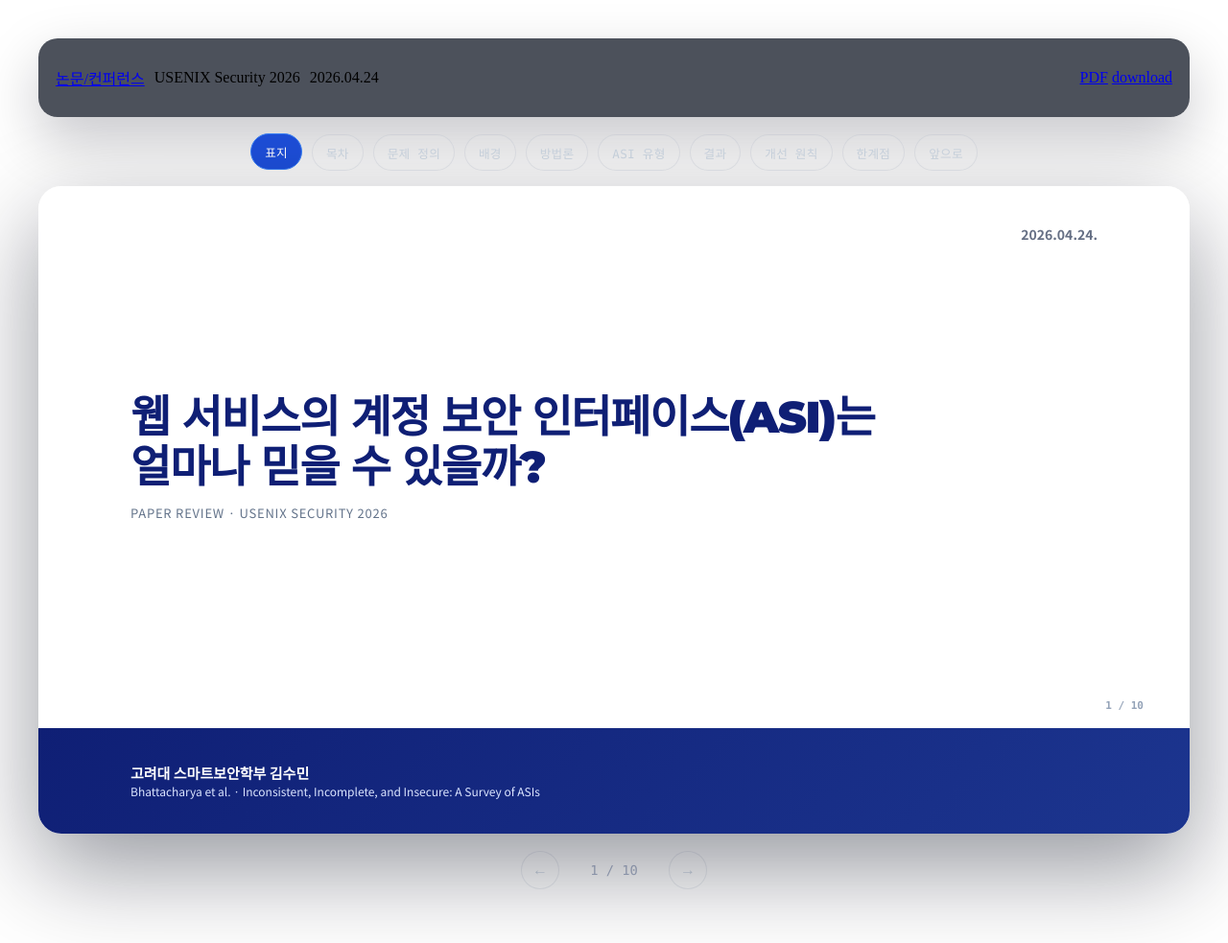
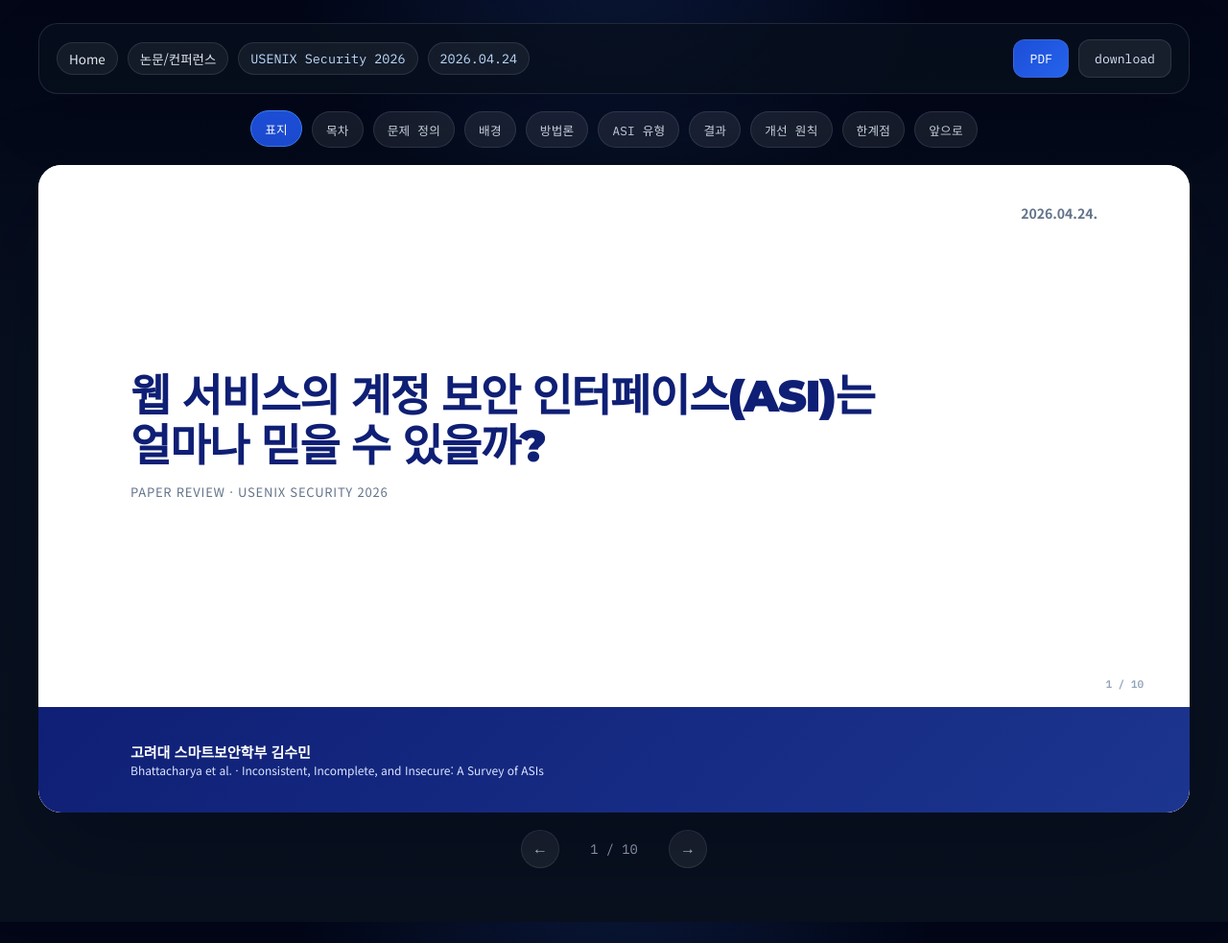
Before and after one commit to katarinabluu-gosegulover/Hercent.github.io, a Jekyll site: the page posts/thesis-review-mission.html, which Jekyll copies as it is, in a window 1280 px wide. Shown: the whole page at 96% size. Built offline with Jekyll 4.4.1, drawn with Linux system fonts in a browser that asks for light colours.

Commit message:
Make thesis review page standalone HTML

```diff
--- a/posts/thesis-review-mission.html
+++ b/posts/thesis-review-mission.html
@@ -1,66 +1,143 @@
----
-layout: default
-title: "Thesis Review about ASI (Account Security Interface) Design Error"
-page_description: Thesis's Source - Inconsistent, Incomplete, and Insecure: A Survey of ASIs at USENIX Security 2026
-category_key: papers-conferences
-summary: writer - Arkaprabha Bhattacharya, Alaa Daffalla, Kevin Lee, Rosanna Bellini, Nicola Dell, Thomas Ristenpart
-lead: writer - Arkaprabha Bhattacharya, Alaa Daffalla, Kevin Lee, Rosanna Bellini, Nicola Dell, Thomas Ristenpart
-featured: false
-date: 2026-04-24
----
+<!DOCTYPE html>
+<html lang="ko">
+<head>
+<meta charset="UTF-8">
+<meta name="viewport" content="width=device-width, initial-scale=1.0">
+<title>Thesis Review about ASI (Account Security Interface) Design Error</title>
+<meta name="description" content="Inconsistent, Incomplete, and Insecure: A Survey of ASIs at USENIX Security 2026">
+<link rel="preconnect" href="https://fonts.googleapis.com">
+<link rel="preconnect" href="https://fonts.gstatic.com" crossorigin>
+<link href="https://fonts.googleapis.com/css2?family=IBM+Plex+Mono:wght@400;500;600&family=Montserrat:wght@700;800;900&family=Noto+Sans+KR:wght@400;500;700;900&display=swap" rel="stylesheet">
 <style>
-@import url("https://fonts.googleapis.com/css2?family=Montserrat:wght@700;800;900&family=Noto+Sans+KR:wght@400;500;700;900&display=swap");
+  :root {
+    --bg: #09111f;
+    --bg-soft: #0f172a;
+    --line: rgba(148, 163, 184, 0.18);
+    --card: rgba(8, 15, 29, 0.74);
+    --white: #ffffff;
+    --navy: #0f1f75;
+    --navy-strong: #1d4ed8;
+    --navy-light: #dbe5ff;
+    --gray: #f8fafc;
+    --text: #182033;
+    --muted: #94a3b8;
+    --red: #c62828;
+  }
 
-.review-deck-page {
-  width: min(1200px, calc(100% - 32px));
-  margin: 40px auto 56px;
+  * {
+    box-sizing: border-box;
+    margin: 0;
+    padding: 0;
+  }
+
+  body {
+    min-height: 100vh;
+    font-family: "Noto Sans KR", sans-serif;
+    background:
+      radial-gradient(circle at 50% -10%, rgba(59, 130, 246, 0.16), transparent 28%),
+      linear-gradient(180deg, #020617, #081120 40%, #09111f 100%);
+    color: #e2e8f0;
+    padding: 24px 16px 56px;
+  }
+
+  .review-page {
+    width: min(1200px, 100%);
+    margin: 0 auto;
     display: grid;
     gap: 18px;
   }
 
-.review-deck-topbar {
+  .review-topbar {
     display: flex;
     flex-wrap: wrap;
     align-items: center;
     justify-content: space-between;
     gap: 14px;
     padding: 16px 18px;
-  border: 1px solid var(--border);
+    border: 1px solid var(--line);
     border-radius: 20px;
-  background: rgba(8, 15, 29, 0.72);
+    background: var(--card);
     box-shadow: 0 24px 60px rgba(2, 6, 23, 0.22);
   }
 
-.review-deck-meta {
+  .review-meta {
     display: flex;
     flex-wrap: wrap;
     align-items: center;
     gap: 10px;
   }
 
-.review-deck-app {
-  font-family: "Noto Sans KR", sans-serif;
-  color: #182033;
+  .badge,
+  .meta-pill {
+    display: inline-flex;
+    align-items: center;
+    min-height: 34px;
+    padding: 0 12px;
+    border-radius: 999px;
+    border: 1px solid var(--line);
+    background: rgba(255, 255, 255, 0.06);
+    color: #e2e8f0;
+    text-decoration: none;
+    font-size: 0.84rem;
   }
 
-.review-deck-nav {
+  .meta-pill {
+    font-family: "IBM Plex Mono", Consolas, monospace;
+    color: #bfdbfe;
+  }
+
+  .review-actions {
+    display: flex;
+    flex-wrap: wrap;
+    gap: 10px;
+  }
+
+  .review-actions a {
+    display: inline-flex;
+    align-items: center;
+    justify-content: center;
+    min-height: 40px;
+    padding: 0 16px;
+    border-radius: 12px;
+    text-decoration: none;
+    font-family: "IBM Plex Mono", Consolas, monospace;
+    font-size: 0.82rem;
+    border: 1px solid var(--line);
+    transition: transform 180ms ease, background-color 180ms ease, border-color 180ms ease;
+  }
+
+  .action-primary {
+    background: linear-gradient(135deg, #1d4ed8, #2563eb);
+    color: #fff;
+    border-color: rgba(96, 165, 250, 0.42);
+  }
+
+  .action-secondary {
+    background: rgba(255, 255, 255, 0.08);
+    color: #dbeafe;
+  }
+
+  .review-actions a:hover {
+    transform: translateY(-1px);
+  }
+
+  .review-nav {
     display: flex;
     flex-wrap: wrap;
     justify-content: center;
     gap: 10px;
-  margin-bottom: 16px;
   }
 
-.review-deck-nav button,
-.review-deck-controls button {
-  border: 1px solid rgba(148, 163, 184, 0.18);
+  .review-nav button,
+  .review-controls button {
+    border: 1px solid var(--line);
     background: rgba(255, 255, 255, 0.08);
     color: #cbd5e1;
     cursor: pointer;
     transition: transform 180ms ease, background-color 180ms ease, border-color 180ms ease, color 180ms ease;
   }
 
-.review-deck-nav button {
+  .review-nav button {
     min-height: 38px;
     padding: 0 14px;
     border-radius: 999px;
@@ -69,15 +146,16 @@ date: 2026-04-24
     letter-spacing: 0.02em;
   }
 
-.review-deck-nav button:hover,
-.review-deck-nav button.is-active {
+  .review-nav button:hover,
+  .review-nav button.is-active,
+  .review-controls button:hover {
     background: #1d4ed8;
     border-color: #3b82f6;
     color: #fff;
     transform: translateY(-1px);
   }
 
-.review-deck-frame {
+  .slide-frame {
     width: 100%;
     aspect-ratio: 16 / 9;
     position: relative;
@@ -87,23 +165,22 @@ date: 2026-04-24
     background: #ffffff;
   }
 
-.review-deck-slides {
+  .slide-host {
     width: 100%;
     height: 100%;
   }
 
-.review-deck-controls {
+  .review-controls {
     display: flex;
     align-items: center;
     justify-content: center;
     gap: 20px;
-  margin-top: 18px;
     color: #aab4ca;
     font-size: 0.86rem;
     font-family: "IBM Plex Mono", Consolas, monospace;
   }
 
-.review-deck-controls button {
+  .review-controls button {
     width: 40px;
     height: 40px;
     border-radius: 999px;
@@ -113,18 +190,12 @@ date: 2026-04-24
     justify-content: center;
   }
 
-.review-deck-controls button:hover {
-  background: #1d4ed8;
-  border-color: #3b82f6;
-  color: #fff;
-}
-
-.review-deck-counter {
+  .review-counter {
     min-width: 74px;
     text-align: center;
   }
 
-.review-deck-app .slide {
+  .slide {
     display: none;
     width: 100%;
     height: 100%;
@@ -132,16 +203,16 @@ date: 2026-04-24
     inset: 0;
   }
 
-.review-deck-app .slide.is-active {
+  .slide.is-active {
     display: flex;
   }
 
-.review-deck-app .slide-cover {
-  background: #ffffff;
+  .slide-cover {
+    background: var(--white);
     flex-direction: column;
   }
 
-.review-deck-app .cover-top {
+  .cover-top {
     flex: 1;
     display: flex;
     flex-direction: column;
@@ -151,32 +222,31 @@ date: 2026-04-24
     position: relative;
   }
 
-.review-deck-app .date {
+  .date {
     position: absolute;
     top: 7%;
     right: 8%;
     font-size: clamp(10px, 1.2vw, 14px);
-  color: #667085;
+    color: #64748b;
     font-weight: 700;
   }
 
-.review-deck-app .cover-title,
-.review-deck-app .toc-title,
-.review-deck-app .divider-title,
-.review-deck-app .content-header h2 {
-  font-family: "Montserrat", "IBM Plex Sans KR", sans-serif;
+  .cover-title,
+  .toc-title,
+  .content-header h2 {
+    font-family: "Montserrat", "Noto Sans KR", sans-serif;
     letter-spacing: -0.03em;
   }
 
-.review-deck-app .cover-title {
+  .cover-title {
     max-width: 82%;
     font-weight: 900;
     font-size: clamp(24px, 3.6vw, 46px);
     line-height: 1.14;
-  color: #0f1f75;
+    color: var(--navy);
   }
 
-.review-deck-app .cover-sub {
+  .cover-sub {
     margin-top: 12px;
     font-size: clamp(10px, 1.08vw, 13px);
     color: #64748b;
@@ -184,7 +254,7 @@ date: 2026-04-24
     text-transform: uppercase;
   }
 
-.review-deck-app .cover-bottom {
+  .cover-bottom {
     background: linear-gradient(135deg, #0f1f75, #1c358f);
     padding: 3% 8%;
     display: flex;
@@ -192,24 +262,23 @@ date: 2026-04-24
     justify-content: space-between;
   }
 
-.review-deck-app .author {
-  color: #ffffff;
+  .author {
+    color: #fff;
     font-weight: 700;
     font-size: clamp(10px, 1.25vw, 15px);
   }
 
-.review-deck-app .conf {
-  color: #dbe5ff;
+  .conf {
+    color: var(--navy-light);
     font-size: clamp(9px, 1vw, 12px);
   }
 
-.review-deck-app .slide-toc {
+  .slide-toc {
     background: #ffffff;
     flex-direction: row;
   }
 
-.review-deck-app .toc-left,
-.review-deck-app .divider-left {
+  .toc-left {
     width: 38%;
     display: flex;
     flex-direction: column;
@@ -217,8 +286,7 @@ date: 2026-04-24
     padding: 8%;
   }
 
-.review-deck-app .toc-label,
-.review-deck-app .divider-label {
+  .toc-label {
     font-family: "IBM Plex Mono", Consolas, monospace;
     font-size: clamp(8px, 1vw, 11px);
     color: #94a3b8;
@@ -227,14 +295,14 @@ date: 2026-04-24
     margin-bottom: 8px;
   }
 
-.review-deck-app .toc-title {
+  .toc-title {
     font-weight: 900;
     font-size: clamp(18px, 2.8vw, 36px);
-  color: #0f1f75;
+    color: var(--navy);
     line-height: 1.08;
   }
 
-.review-deck-app .toc-right {
+  .toc-right {
     flex: 1;
     display: flex;
     flex-direction: column;
@@ -243,41 +311,41 @@ date: 2026-04-24
     gap: 3%;
   }
 
-.review-deck-app .toc-item {
+  .toc-item {
     display: flex;
     align-items: center;
     gap: 14px;
     font-weight: 700;
     font-size: clamp(11px, 1.45vw, 18px);
-  color: #0f1f75;
+    color: var(--navy);
   }
 
-.review-deck-app .toc-bar {
+  .toc-bar {
     width: 4px;
     height: clamp(16px, 2vw, 24px);
-  background: #0f1f75;
+    background: var(--navy);
     border-radius: 999px;
     flex-shrink: 0;
   }
 
-.review-deck-app .slide-content,
-.review-deck-app .slide-table {
+  .slide-content,
+  .slide-table {
     background: #ffffff;
     flex-direction: column;
   }
 
-.review-deck-app .content-header {
+  .content-header {
     padding: 4.5% 8% 3%;
-  border-bottom: 3px solid #0f1f75;
+    border-bottom: 3px solid var(--navy);
   }
 
-.review-deck-app .content-header h2 {
+  .content-header h2 {
     font-weight: 900;
     font-size: clamp(14px, 2.2vw, 28px);
-  color: #0f1f75;
+    color: var(--navy);
   }
 
-.review-deck-app .content-body {
+  .content-body {
     flex: 1;
     padding: 3% 8%;
     overflow: hidden;
@@ -287,98 +355,98 @@ date: 2026-04-24
     gap: 2%;
   }
 
-.review-deck-app .bullet {
+  .bullet {
     display: flex;
     align-items: flex-start;
     gap: 10px;
     font-size: clamp(9px, 1.2vw, 14px);
-  color: #1f2937;
+    color: var(--text);
     line-height: 1.52;
   }
 
-.review-deck-app .bullet-dot {
+  .bullet-dot {
     width: 6px;
     height: 6px;
     border-radius: 50%;
-  background: #0f1f75;
+    background: var(--navy);
     margin-top: 0.5em;
     flex-shrink: 0;
   }
 
-.review-deck-app .bullet.sub {
+  .bullet.sub {
     padding-left: 22px;
     font-size: clamp(8px, 1.05vw, 12px);
     color: #475569;
   }
 
-.review-deck-app .bullet.sub .bullet-dot {
+  .bullet.sub .bullet-dot {
     width: 5px;
     height: 5px;
     background: #94a3b8;
   }
 
-.review-deck-app .bullet.red span,
-.review-deck-app .highlight {
-  color: #c62828;
+  .bullet.red span,
+  .highlight {
+    color: var(--red);
     font-weight: 700;
   }
 
-.review-deck-app .navy {
-  color: #0f1f75;
+  .navy {
+    color: var(--navy);
     font-weight: 700;
   }
 
-.review-deck-app .two-col {
+  .two-col {
     display: flex;
     gap: 4%;
     flex: 1;
   }
 
-.review-deck-app .col {
+  .col {
     flex: 1;
     display: flex;
     flex-direction: column;
     gap: 2%;
   }
 
-.review-deck-app .col-label {
-  font-family: "Montserrat", "IBM Plex Sans KR", sans-serif;
+  .col-label {
+    font-family: "Montserrat", "Noto Sans KR", sans-serif;
     font-weight: 700;
     font-size: clamp(9px, 1.1vw, 13px);
-  color: #0f1f75;
-  border-bottom: 2px solid #0f1f75;
+    color: var(--navy);
+    border-bottom: 2px solid var(--navy);
     padding-bottom: 4px;
     margin-bottom: 4px;
   }
 
-.review-deck-app table {
+  table {
     width: 100%;
     border-collapse: collapse;
     font-size: clamp(7px, 0.9vw, 11px);
   }
 
-.review-deck-app th {
-  background: #0f1f75;
+  th {
+    background: var(--navy);
     color: #fff;
     padding: 5px 8px;
     text-align: left;
     font-weight: 700;
   }
 
-.review-deck-app td {
+  td {
     padding: 4px 8px;
     border-bottom: 1px solid #e2e8f0;
-  color: #1f2937;
+    color: var(--text);
     vertical-align: top;
   }
 
-.review-deck-app tr:nth-child(even) td {
-  background: #f8fafc;
+  tr:nth-child(even) td {
+    background: var(--gray);
   }
 
-.review-deck-app .tag {
+  .tag {
     display: inline-block;
-  background: #0f1f75;
+    background: var(--navy);
     color: #fff;
     font-size: clamp(6px, 0.8vw, 9px);
     padding: 1px 6px;
@@ -386,13 +454,13 @@ date: 2026-04-24
     font-weight: 700;
   }
 
-.review-deck-app .stat-row {
+  .stat-row {
     display: flex;
     gap: 3%;
     margin: 2% 0;
   }
 
-.review-deck-app .stat-box {
+  .stat-box {
     flex: 1;
     background: linear-gradient(135deg, #0f1f75, #1e40af);
     border-radius: 10px;
@@ -405,29 +473,29 @@ date: 2026-04-24
     gap: 4px;
   }
 
-.review-deck-app .stat-num {
-  font-family: "Montserrat", "IBM Plex Sans KR", sans-serif;
+  .stat-num {
+    font-family: "Montserrat", "Noto Sans KR", sans-serif;
     font-weight: 900;
     font-size: clamp(18px, 3vw, 40px);
     color: #fff;
   }
 
-.review-deck-app .stat-desc {
+  .stat-desc {
     font-size: clamp(7px, 0.9vw, 11px);
-  color: #dbe5ff;
+    color: var(--navy-light);
     line-height: 1.34;
   }
 
-.review-deck-app .principles {
+  .principles {
     display: grid;
     grid-template-columns: repeat(3, 1fr);
     gap: 2%;
     flex: 1;
   }
 
-.review-deck-app .p-card {
-  background: #f8fafc;
-  border-left: 4px solid #0f1f75;
+  .p-card {
+    background: var(--gray);
+    border-left: 4px solid var(--navy);
     border-radius: 8px;
     padding: 4% 5%;
     display: flex;
@@ -435,26 +503,26 @@ date: 2026-04-24
     gap: 4px;
   }
 
-.review-deck-app .p-num {
-  font-family: "Montserrat", "IBM Plex Sans KR", sans-serif;
+  .p-num {
+    font-family: "Montserrat", "Noto Sans KR", sans-serif;
     font-weight: 900;
     font-size: clamp(10px, 1.4vw, 16px);
-  color: #0f1f75;
+    color: var(--navy);
   }
 
-.review-deck-app .p-title {
+  .p-title {
     font-weight: 700;
     font-size: clamp(8px, 1vw, 12px);
-  color: #0f1f75;
+    color: var(--navy);
   }
 
-.review-deck-app .p-desc {
+  .p-desc {
     font-size: clamp(7px, 0.85vw, 10px);
     color: #475569;
     line-height: 1.4;
   }
 
-.review-deck-app .slide-num-badge {
+  .slide-num-badge {
     position: absolute;
     right: 4%;
     bottom: 3%;
@@ -465,116 +533,104 @@ date: 2026-04-24
   }
 
   @media (max-width: 980px) {
-  .review-deck-page {
-    width: min(100%, calc(100% - 20px));
-    margin-top: 20px;
+    body {
+      padding: 16px 10px 40px;
     }
 
-  .review-deck-frame {
+    .slide-frame {
       aspect-ratio: auto;
       min-height: 74vh;
     }
 
-  .review-deck-app .slide.is-active {
+    .slide.is-active {
       position: relative;
       min-height: 74vh;
     }
 
-  .review-deck-app .slide-toc,
-  .review-deck-app .two-col,
-  .review-deck-app .stat-row {
+    .slide-toc,
+    .two-col,
+    .stat-row {
       flex-direction: column;
     }
 
-  .review-deck-app .toc-left,
-  .review-deck-app .divider-left {
+    .toc-left,
+    .toc-right,
+    .content-body,
+    .cover-top,
+    .cover-bottom {
+      padding: 24px;
+    }
+
+    .toc-left {
       width: 100%;
       padding-bottom: 0;
     }
 
-  .review-deck-app .toc-right,
-  .review-deck-app .content-body,
-  .review-deck-app .cover-top,
-  .review-deck-app .cover-bottom {
-    padding: 24px;
-  }
-
-  .review-deck-app .cover-title {
+    .cover-title {
       max-width: 100%;
     }
 
-  .review-deck-app .principles {
+    .principles {
       grid-template-columns: repeat(2, 1fr);
       gap: 10px;
     }
   }
 
   @media (max-width: 640px) {
-  .review-deck-topbar {
+    .review-topbar {
       padding: 14px;
     }
 
-  .review-deck-nav {
+    .review-nav {
       justify-content: flex-start;
       overflow-x: auto;
       padding-bottom: 4px;
     }
 
-  .review-deck-controls {
+    .review-controls {
       gap: 12px;
     }
 
-  .review-deck-app .principles {
+    .principles {
       grid-template-columns: 1fr;
     }
   }
 </style>
-
-<main class="review-deck-page">
-  <section class="review-deck-topbar panel">
-    <div class="review-deck-meta">
-      <a class="category-badge" href="{{ '/categories/papers-conferences.html' | relative_url }}">논문/컨퍼런스</a>
-      <span class="paper-review-venue">USENIX Security 2026</span>
-      <p class="post-meta">2026.04.24</p>
+</head>
+<body>
+  <main class="review-page">
+    <section class="review-topbar">
+      <div class="review-meta">
+        <a class="badge" href="/Hercent.github.io/">Home</a>
+        <a class="badge" href="/Hercent.github.io/categories/papers-conferences.html">논문/컨퍼런스</a>
+        <span class="meta-pill">USENIX Security 2026</span>
+        <span class="meta-pill">2026.04.24</span>
       </div>
-    <div class="article-actions" style="margin:0;">
-      <a class="button button-primary" href="{{ '/assets/docs/thesis-review-mission.pdf' | relative_url }}" target="_blank" rel="noreferrer">PDF</a>
-      <a class="button button-secondary" href="{{ '/assets/docs/thesis-review-mission.pdf' | relative_url }}" download="thesis-review-mission.pdf">download</a>
+      <div class="review-actions">
+        <a class="action-primary" href="/Hercent.github.io/assets/docs/thesis-review-mission.pdf" target="_blank" rel="noreferrer">PDF</a>
+        <a class="action-secondary" href="/Hercent.github.io/assets/docs/thesis-review-mission.pdf" download="thesis-review-mission.pdf">download</a>
       </div>
     </section>
 
-  <section class="review-deck-app" id="reviewDeckApp">
-    <div class="review-deck-nav" id="reviewDeckNav"></div>
-    <div class="review-deck-frame">
-      <div class="review-deck-slides" id="reviewDeckSlides"></div>
-    </div>
-    <div class="review-deck-controls">
-      <button type="button" id="reviewDeckPrev" aria-label="이전 슬라이드">&#8592;</button>
-      <span class="review-deck-counter" id="reviewDeckCounter">1 / 10</span>
-      <button type="button" id="reviewDeckNext" aria-label="다음 슬라이드">&#8594;</button>
-    </div>
+    <section class="review-nav" id="reviewNav"></section>
+
+    <section class="slide-frame">
+      <div class="slide-host" id="slideHost"></div>
+    </section>
+
+    <section class="review-controls">
+      <button type="button" id="prevSlide" aria-label="이전 슬라이드">&#8592;</button>
+      <span class="review-counter" id="slideCounter">1 / 10</span>
+      <button type="button" id="nextSlide" aria-label="다음 슬라이드">&#8594;</button>
     </section>
   </main>
 
   <script>
-(() => {
-  const app = document.getElementById("reviewDeckApp");
-
-  if (!app) {
-    return;
-  }
-
-  const slidesHost = document.getElementById("reviewDeckSlides");
-  const navHost = document.getElementById("reviewDeckNav");
-  const counter = document.getElementById("reviewDeckCounter");
-  const prev = document.getElementById("reviewDeckPrev");
-  const next = document.getElementById("reviewDeckNext");
-
     const slides = [
       {
         label: "표지",
         html: `
-      <div class="slide slide-cover is-active" id="review-slide-0">
+        <div class="slide slide-cover is-active" id="slide-0">
           <div class="cover-top">
             <span class="date">2026.04.24.</span>
             <div class="cover-title">웹 서비스의 계정 보안 인터페이스(ASI)는<br>얼마나 믿을 수 있을까?</div>
@@ -592,7 +648,7 @@ date: 2026-04-24
       {
         label: "목차",
         html: `
-      <div class="slide slide-toc" id="review-slide-1">
+        <div class="slide slide-toc" id="slide-1">
           <div class="toc-left">
             <div class="toc-label">Table of Contents</div>
             <div class="toc-title">목차</div>
@@ -612,7 +668,7 @@ date: 2026-04-24
       {
         label: "문제 정의",
         html: `
-      <div class="slide slide-content" id="review-slide-2">
+        <div class="slide slide-content" id="slide-2">
           <div class="content-header"><h2>논문 선정 이유 &amp; 문제 정의</h2></div>
           <div class="content-body">
             <div class="bullet"><div class="bullet-dot"></div><span><span class="navy">왜 이 논문인가?</span> 구글·페이스북 계정의 "최근 로그인 기기" 메뉴 — 실제로 얼마나 믿을 수 있는가? 직접 경험한 의문에서 출발</span></div>
@@ -627,7 +683,7 @@ date: 2026-04-24
       {
         label: "배경",
         html: `
-      <div class="slide slide-content" id="review-slide-3">
+        <div class="slide slide-content" id="slide-3">
           <div class="content-header"><h2>배경 &amp; 기존 연구의 한계</h2></div>
           <div class="content-body">
             <div class="bullet"><div class="bullet-dot"></div><span><span class="navy">Daffalla et al. (2023)</span>이 선행 연구로 Google, Apple, Facebook, WhatsApp 4개 서비스 분석 → 범위 협소, 일반화 불가</span></div>
@@ -641,7 +697,7 @@ date: 2026-04-24
       {
         label: "방법론",
         html: `
-      <div class="slide slide-content" id="review-slide-4">
+        <div class="slide slide-content" id="slide-4">
           <div class="content-header"><h2>핵심 아이디어 &amp; 방법론</h2></div>
           <div class="content-body">
             <div class="bullet"><div class="bullet-dot"></div><span><span class="navy">100개 인기 서비스</span>(TRANCO 기준)를 직접 손으로 조사 — 역대 최대 규모 ASI 실측 연구</span></div>
@@ -658,7 +714,7 @@ date: 2026-04-24
       {
         label: "ASI 유형",
         html: `
-      <div class="slide slide-table" id="review-slide-5">
+        <div class="slide slide-table" id="slide-5">
           <div class="content-header"><h2>ASI 유형론 (Typology) — 7가지 분류</h2></div>
           <div class="content-body">
             <table>
@@ -688,7 +744,7 @@ date: 2026-04-24
       {
         label: "결과",
         html: `
-      <div class="slide slide-content" id="review-slide-6">
+        <div class="slide slide-content" id="slide-6">
           <div class="content-header"><h2>실험 결과 &amp; 스푸핑 취약성</h2></div>
           <div class="content-body">
             <div class="stat-row">
@@ -716,7 +772,7 @@ date: 2026-04-24
       {
         label: "개선 원칙",
         html: `
-      <div class="slide slide-content" id="review-slide-7">
+        <div class="slide slide-content" id="slide-7">
           <div class="content-header"><h2>ASI 개선을 위한 6가지 원칙 — 단 하나도 충족한 서비스 없음</h2></div>
           <div class="content-body">
             <div class="principles">
@@ -758,7 +814,7 @@ date: 2026-04-24
       {
         label: "한계점",
         html: `
-      <div class="slide slide-content" id="review-slide-8">
+        <div class="slide slide-content" id="slide-8">
           <div class="content-header"><h2>한계점 &amp; 아쉬운 점</h2></div>
           <div class="content-body">
             <div class="bullet"><div class="bullet-dot"></div><span><span class="highlight">영어 서비스만 대상</span> — 비영어권 서비스, 금융·의료 등 규제 산업 제외</span></div>
@@ -773,7 +829,7 @@ date: 2026-04-24
       {
         label: "앞으로",
         html: `
-      <div class="slide slide-content" id="review-slide-9">
+        <div class="slide slide-content" id="slide-9">
           <div class="content-header"><h2>느낀 점 &amp; 앞으로 해볼 것</h2></div>
           <div class="content-body">
             <div class="two-col">
@@ -850,5 +912,6 @@ date: 2026-04-24
     });
 
     goTo(0);
-})();
   </script>
+</body>
+</html>
```
Also changed, not shown: other parts of posts/thesis-review-mission.html (+10 -4 lines). Lines whose indentation alone changed are shown as unchanged.
